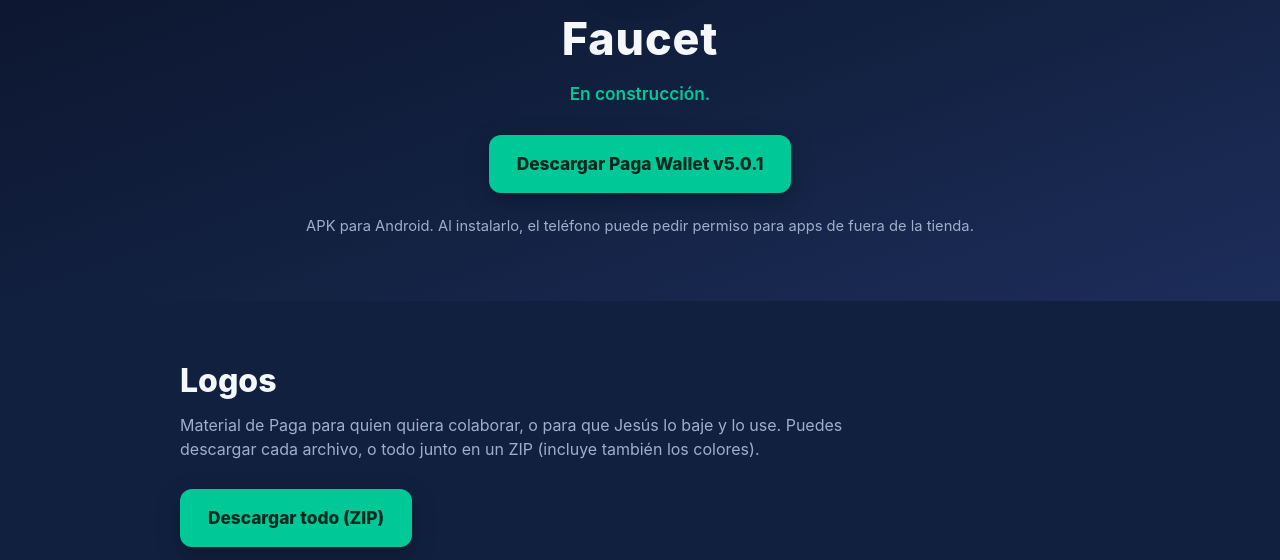
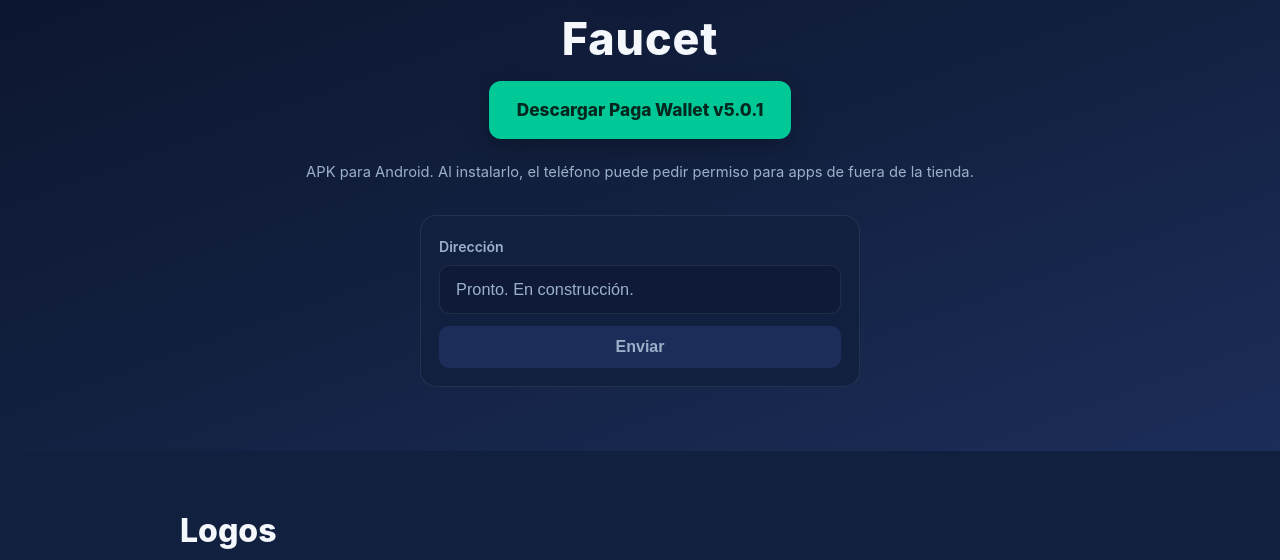
Before and after one commit to pagachain/faucet, a plain HTML site: page index.html in a window 1280 px wide. Shown: the part 190-750 px from the top of the page. Drawn offline with Linux system fonts and the light colour scheme.

Commit message:
En la caja de la dirección: Pronto. En construcción.

```diff
--- a/index.html
+++ b/index.html
@@ -133,6 +133,45 @@
       letter-spacing: .04em;
       user-select: all;
     }
+
+    .faucet-box {
+      max-width: 440px;
+      margin: 32px auto 0;
+      background: #12203F;
+      border: 1px solid rgba(255,255,255,.08);
+      border-radius: 16px;
+      padding: 20px 18px 18px;
+      text-align: left;
+    }
+    .faucet-box label {
+      display: block;
+      color: #9BB0C9;
+      font-size: .88rem;
+      font-weight: 600;
+      margin: 0 0 8px;
+    }
+    .faucet-box input {
+      width: 100%;
+      background: #0E1A36;
+      color: #9BB0C9;
+      border: 1px solid rgba(255,255,255,.08);
+      border-radius: 10px;
+      padding: 14px 16px;
+      font-size: 1.02rem;
+      margin-bottom: 12px;
+    }
+    .faucet-box input::placeholder { color: #9BB0C9; }
+    .faucet-box button[disabled] {
+      width: 100%;
+      background: #1C2D5A;
+      color: #9BB0C9;
+      border: 0;
+      border-radius: 10px;
+      padding: 12px 16px;
+      font-size: 1rem;
+      font-weight: 700;
+      cursor: not-allowed;
+    }
     footer {
       background: #060b18;
       color: var(--muted);
@@ -146,9 +185,13 @@
   <header class="hero">
     <img class="logo" src="paga-logo.png" alt="Paga">
     <h1>Faucet</h1>
-    <p class="note">En construcción.</p>
     <a class="btn" href="https://github.com/pagachain/faucet/releases/download/v5.0.1/paga-wallet-v5.0.1.apk">Descargar Paga Wallet v5.0.1</a>
     <p class="hint">APK para Android. Al instalarlo, el teléfono puede pedir permiso para apps de fuera de la tienda.</p>
+    <div class="faucet-box">
+      <label for="direccion">Dirección</label>
+      <input id="direccion" type="text" placeholder="Pronto. En construcción." disabled>
+      <button type="button" disabled>Enviar</button>
+    </div>
   </header>
 
   <section class="logos" id="logos">
```
